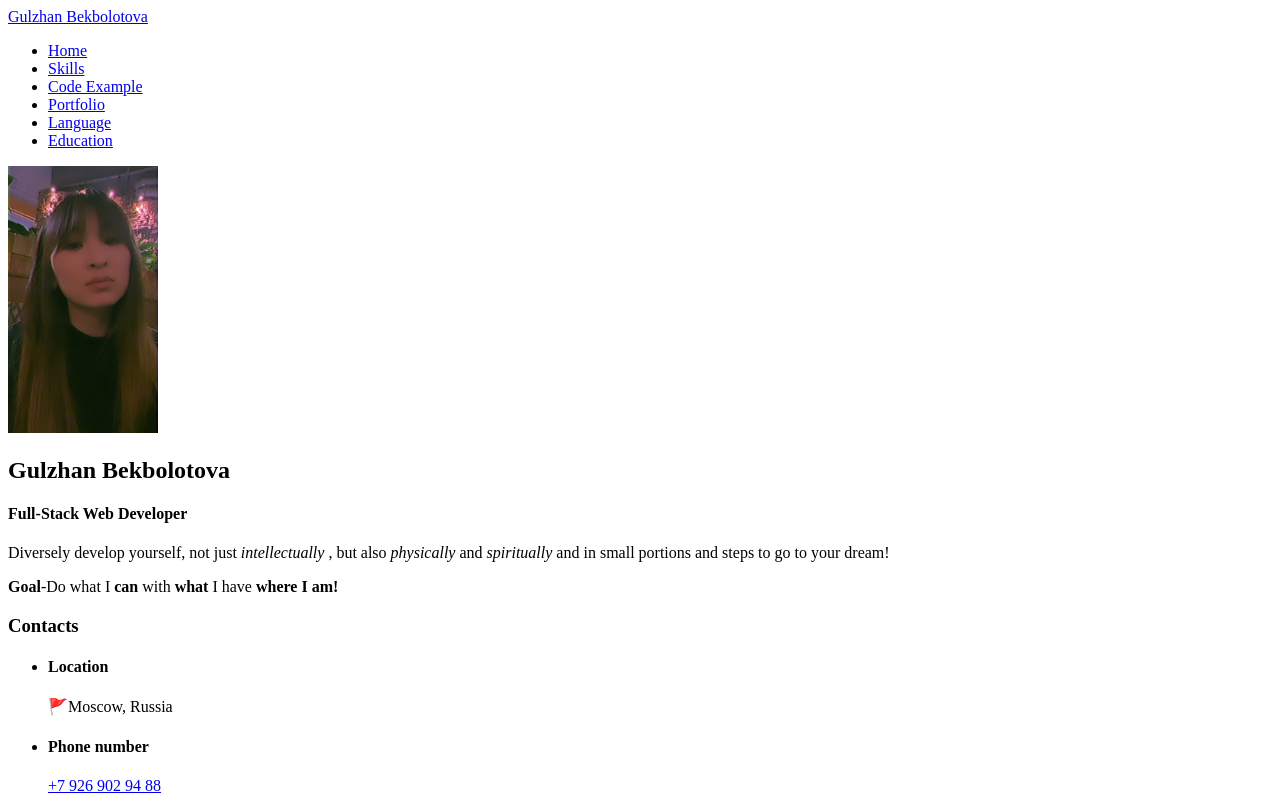
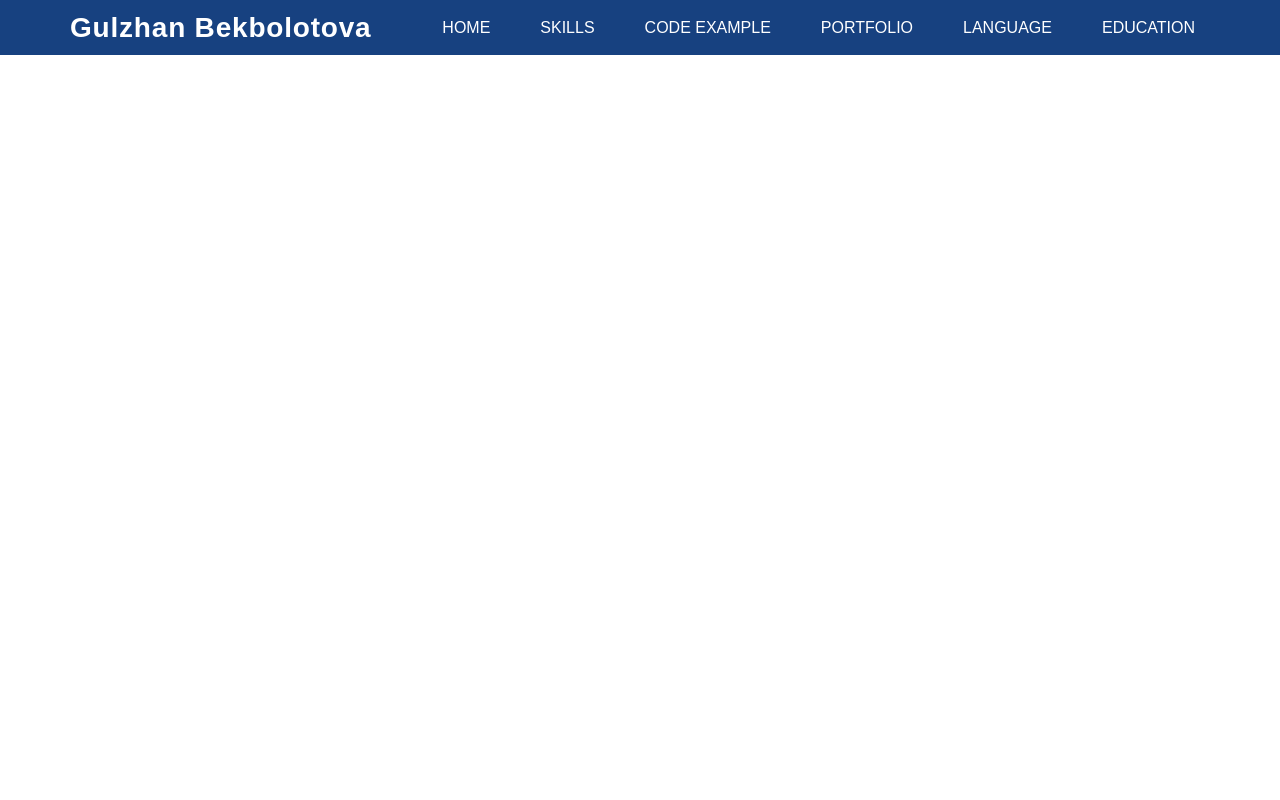
Before and after one commit to BekboLotG/BekboLotG.github.io, a plain HTML site: page index.html in a window 1280 px wide. Shown: the top 800 px of the page. Drawn offline with Linux system fonts and the light colour scheme.

Commit message:
Add header

```diff
--- a/index.html
+++ b/index.html
@@ -5,23 +5,32 @@
     <meta http-equiv="X-UA-Compatible" content="IE=edge">
     <meta name="viewport" content="width=device-width, initial-scale=1.0">
     <title>Gulzhan's CV</title>
+    <link href="style.css" rel="stylesheet">
 </head>
 <body>
-    <header>
-        <nav>
-            <a href="#home">Gulzhan Bekbolotova</a>
+    <header class="header">
+        <div class="container">
+        <nav class="header-navigation">
+            <a id="logo" class="header-logo" href="#home">Gulzhan Bekbolotova</a>
 
-            <ul>
-                <li><a href="#home">Home</a></li>
-                <li><a href="#skills">Skills</a></li>
-                <li><a href="#code">Code Example</a></li>
-                <li><a href="#portfolio">Portfolio</a></li>
-                <li><a href="#lang">Language</a></li>
-                <li><a href="#edu">Education</a></li>
+            <ul class="header-menu">
+                <li class="header-menu-item">
+                    <a  class ="header-menu-link" href="#home">Home</a></li>
+                <li class="header-menu-item">
+                    <a class ="header-menu-link" href="#skills">Skills</a></li>
+                <li class="header-menu-item">
+                    <a class ="header-menu-link" href="#code">Code Example</a></li>
+                <li class="header-menu-item">
+                    <a class ="header-menu-link" href="#portfolio">Portfolio</a></li>
+                <li class="header-menu-item">
+                    <a  class ="header-menu-link" href="#lang">Language</a></li>
+                <li class="header-menu-item">
+                    <a  class ="header-menu-link" href="#edu">Education</a></li>
             </ul>
         </nav>
-    </header>
-    <main>
+    </div>
+</header>
+    <!-- <main>
         <section>
              <img src="images/DAUV4438.JPG" alt="photo profile" width="150">
              <h1>Gulzhan Bekbolotova</h1>
@@ -115,12 +124,12 @@
             </ul>
         </section>
 
-    </main>
-<hr>
-    <footer> Гулжан Бекболотова 2022. &copy;<a href="https://github.com/BekboLotG">Me on Github </a>
+    </main> -->
+<!-- <hr> -->
+    <!-- <footer> Гулжан Бекболотова 2022. &copy;<a href="https://github.com/BekboLotG">Me on Github </a>
 
         <a href="https://linktr.ee/jyldyzacademy2020"> JyldyzAcademy2020</a>
-    </footer>
+    </footer> -->
 
 </body>
 </html>
--- /dev/null
+++ b/style.css
@@ -0,0 +1,77 @@
+
+html{
+    box-sizing: border-box;
+}
+
+*
+*:before,
+*:after{
+    box-sizing: inherit;
+}
+
+body{
+    font-family: Arial, Helvetica, sans-serif;
+    margin: 0;
+
+}
+
+.container{
+    width: 1140px;
+    margin: 0 auto;
+     padding: 0 15px;
+
+}
+
+.header{
+    background-color:  #174180;
+
+}
+
+header a{
+    color: #fff;
+    text-decoration: none;
+}
+
+.header-navigation{
+    padding: 11px 0;
+    display: flex;
+    justify-content: space-between;
+    align-items: center;
+}
+
+.header-logo{
+    width: 28%;
+    font-size: 28px;
+    line-height: 33px;
+    font-weight: bold;
+    letter-spacing: 0.8px;
+}
+
+.header-menu{
+    width: 77%;
+    display: flex;
+    flex-wrap: wrap;
+    justify-content: flex-end;
+    gap: 20px;
+    padding: 0;
+    margin: 0;
+    list-style: none;
+}
+
+.header-menu-item{
+    display: inline-block;
+}
+
+.header-menu-link{
+    line-height: 16px;
+    padding: 15px;
+    font-size: 16px;
+    text-transform: uppercase;
+    transition: background-color 0.4s;
+}
+
+.header-menu-link:hover{
+    /* background-color: var(--accent-light); */
+    background-color: rgb(98, 129, 196);
+
+}
```
